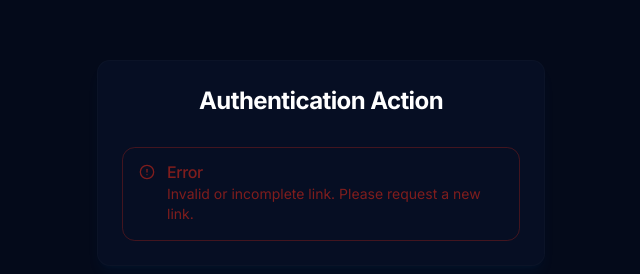
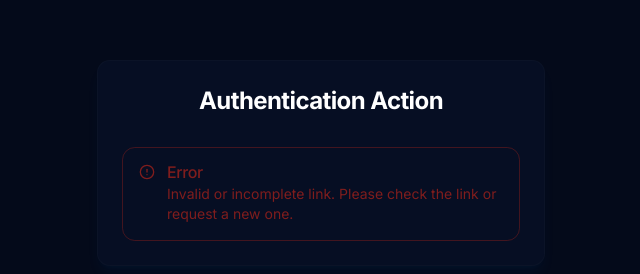
Before and after one commit to fbaexpert/tradevission, a Next.js app: page /auth/action in a window 1280 px wide. Shown: the part 237-511 px from the top of the page, without its empty margins (319-959 px from the left). Built offline with nearby package versions, Linux system fonts and the light colour scheme; no server answers; the database is empty.

Commit message:
"Fix Firebase password reset link redirecting to landing page instead of

```diff
--- a/src/app/auth/action/page.tsx
+++ b/src/app/auth/action/page.tsx
@@ -1,3 +1,4 @@
+
 'use client';
 
 import { useEffect, useState } from 'react';
@@ -52,7 +53,7 @@ export default function AuthActionPage() {
             setMode(modeParam);
             setActionCode(codeParam);
         } else {
-            setError("Invalid or incomplete link. Please request a new link.");
+            setError("Invalid or incomplete link. Please check the link or request a new one.");
             setLoading(false);
         }
     }, [searchParams]);
@@ -74,7 +75,6 @@ export default function AuthActionPage() {
                 setLoading(false);
             }
         }
-        // This effect runs when mode, actionCode, or auth becomes available.
     }, [mode, actionCode, auth]);
 
     const handleResetPassword = async (data: PasswordFormData) => {
```
Also changed, not shown: src/README.md.
